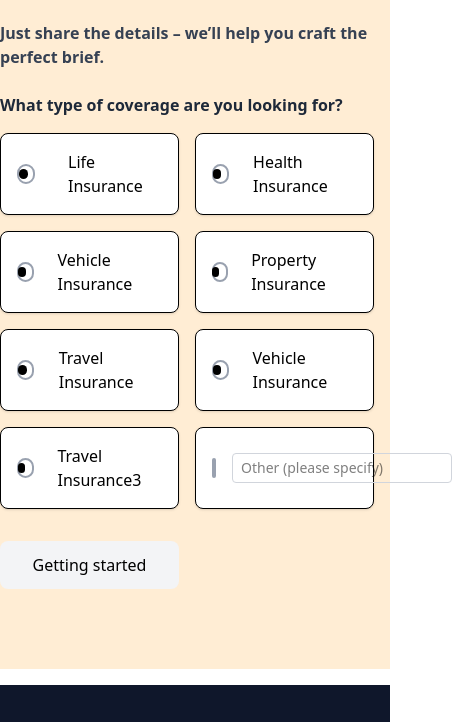
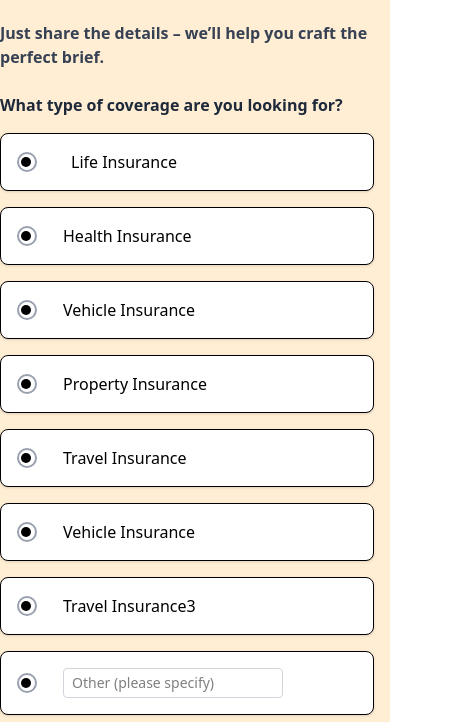
Before and after one commit to mostafa12388888/Communite, a website: page index.html in a window 390 px wide. Shown: the part 1082-1804 px from the top of the page, 452 px wide, since content can reach past the window. Drawn offline with nearby package versions, Linux system fonts and the light colour scheme.

Commit message:
text in my project

```diff
--- a/index.html
+++ b/index.html
@@ -66,7 +66,7 @@
                 </div>
                 <div id="insurance-start">
                     <p class="block text-gray-800 font-bold mb-4">What type of coverage are you looking for?</p>
-                    <div class="grid grid-cols-2 gap-4   pr-4  ">
+                    <div class="grid grid-cols-1 md:grid-cols-2 gap-4   pr-4  ">
 
 
 
```
